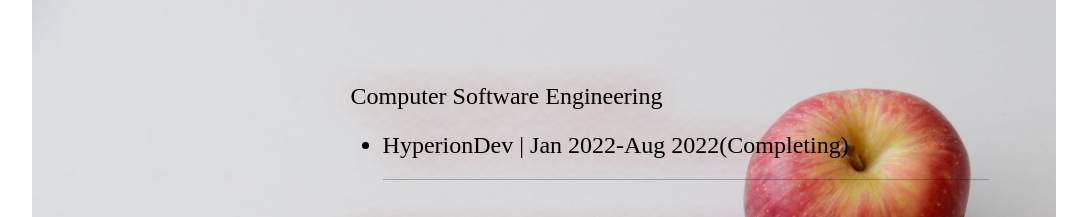
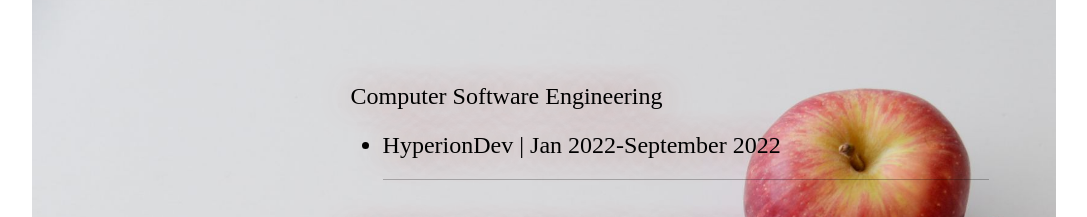
Before and after one commit to KaylynAshtonReddy/KaylynAshtonReddy_Online_Resume, a plain HTML site: page index.html in a window 1280 px wide. Shown: the part 2880-3097 px from the top of the page, without its empty margins (96-1183 px from the left). Drawn offline with nearby package versions, Linux system fonts and the light colour scheme; a web font is replaced by a local one.

Commit message:
Update index.html
Update Education

```diff
--- a/index.html
+++ b/index.html
@@ -174,7 +174,7 @@
             <p>
               <font face="Overpass Mono" size="5" color="Black"><ul>
 		</ul>Computer Software Engineering <ul>
-                  <li>HyperionDev | Jan 2022-Aug 2022(Completing)</li>
+                  <li>HyperionDev | Jan 2022-September 2022</li>
                   <hr style="width:90%">
                 </ul> Bachelor of Commerce- BCom, Business/ Commerce General <ul>
                   <li>Regent Business School | Jan 2018 - Dec 2020</li> Graduated Cum Laude
```
